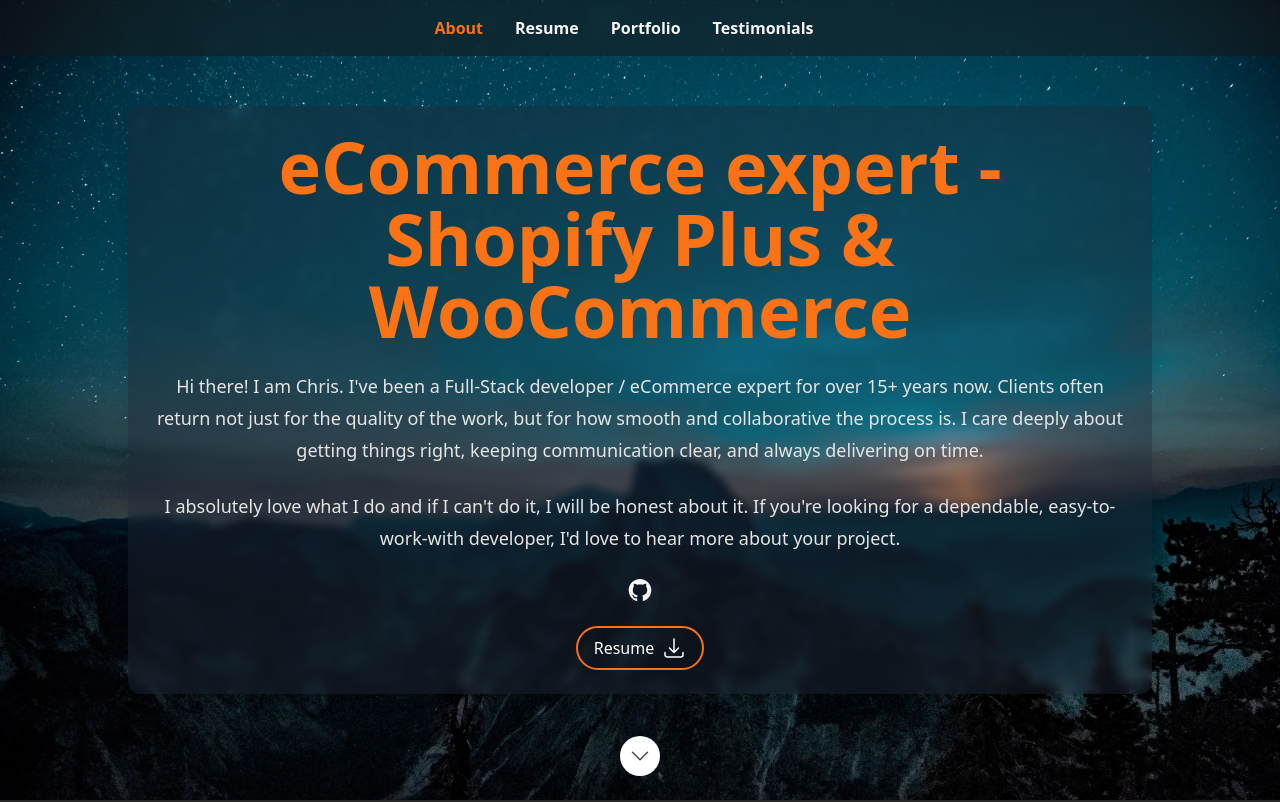
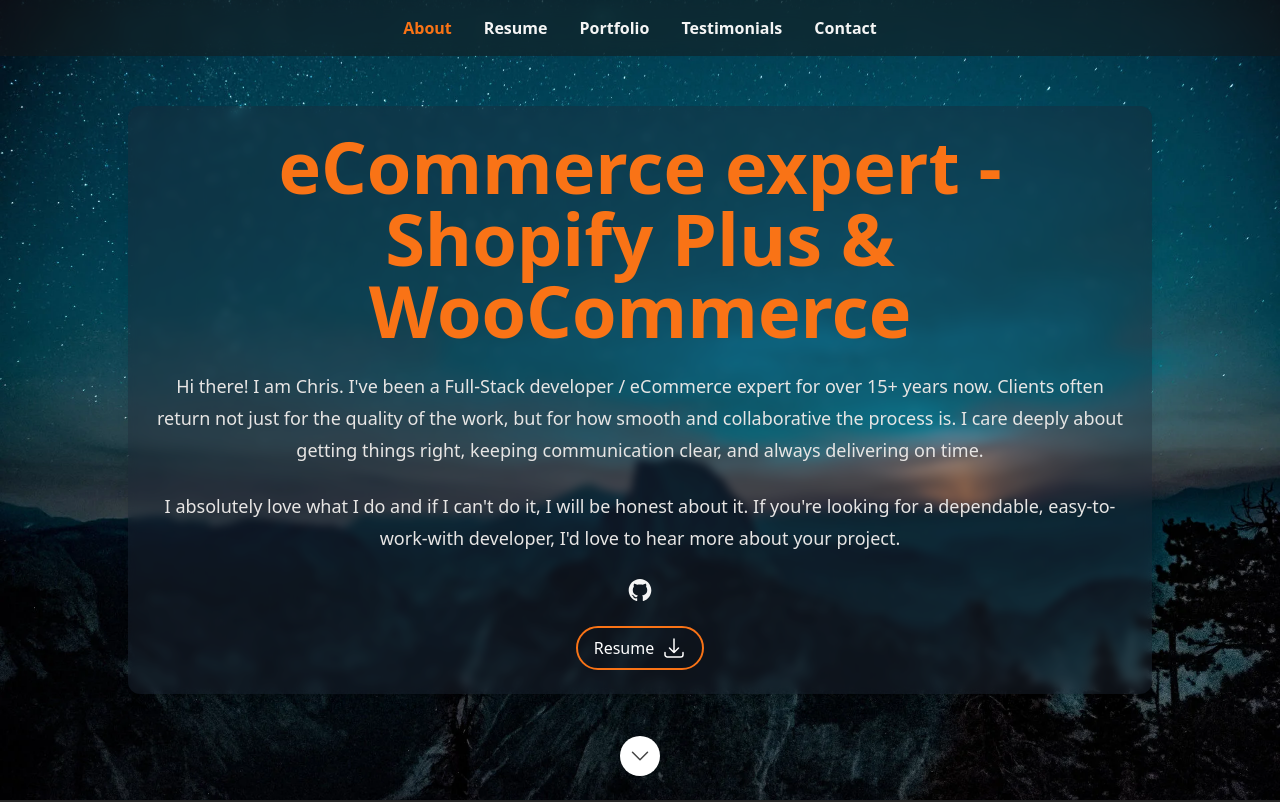
Before and after one commit to chrismiloyevic/e-commerce-expert, a Next.js app: page / in a window 1280 px wide. Shown: the top 802 px of the page. Built offline with nearby package versions, Linux system fonts and the light colour scheme.

Commit message:
fix: contact

```diff
--- a/src/data/data.tsx
+++ b/src/data/data.tsx
@@ -47,7 +47,7 @@ export const homePageMeta: HomepageMeta = {
 export const SectionId = {
   Hero: 'hero',
   About: 'about',
-  // Contact: 'contact',
+  Contact: 'contact',
   Portfolio: 'portfolio',
   Resume: 'resume',
   Skills: 'skills',
```
